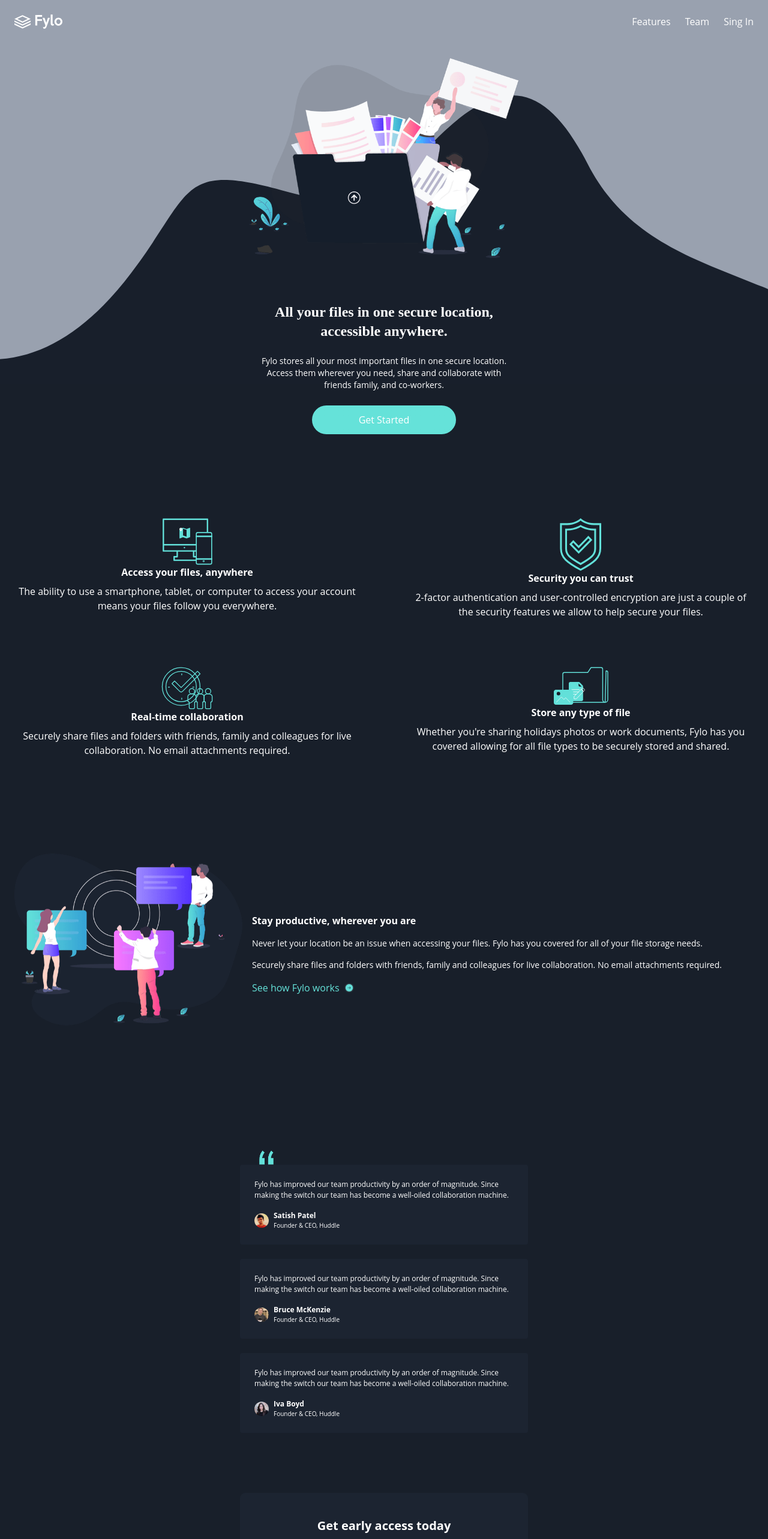
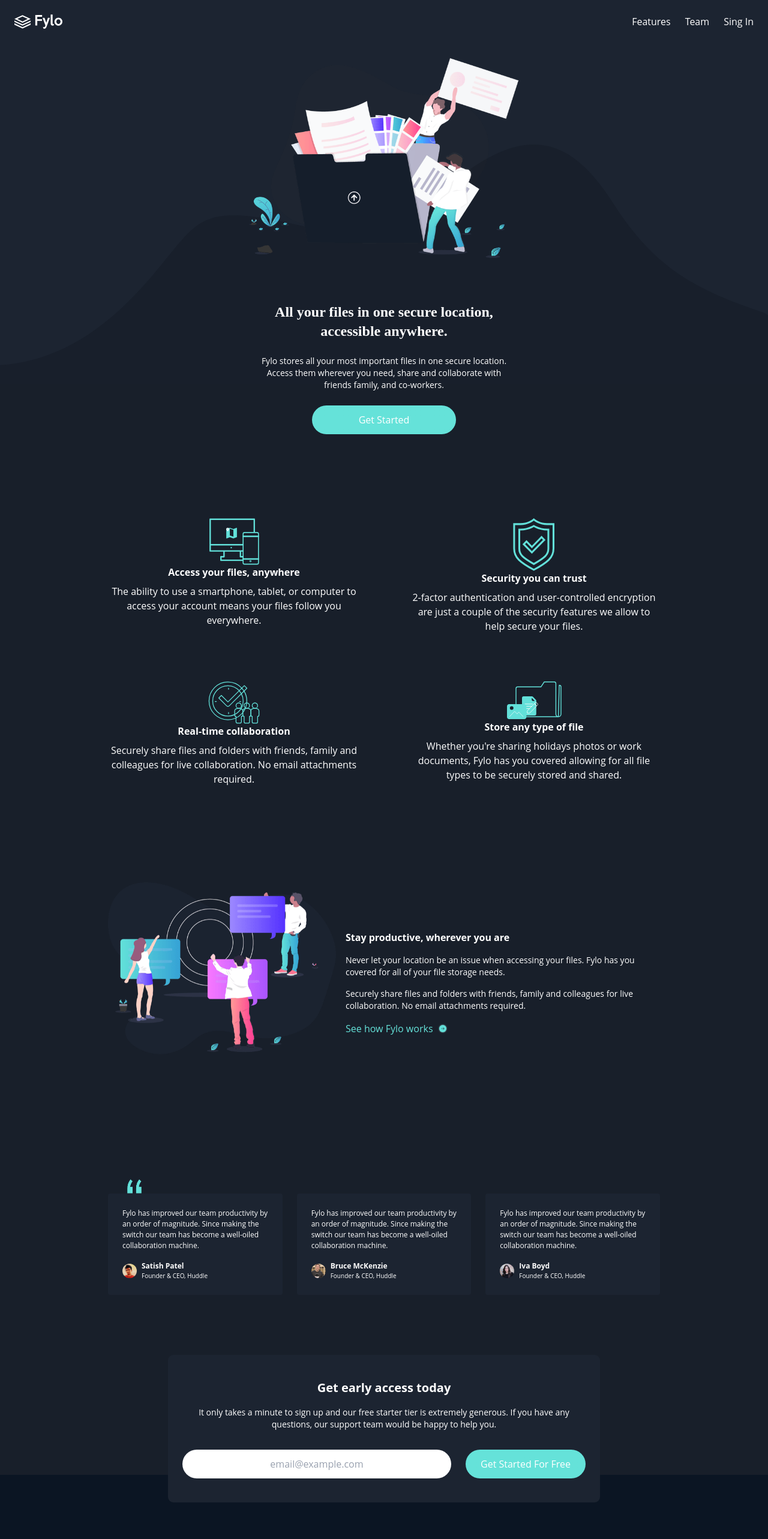
Before and after one commit to leiisxnz4/landingPage-React, a React (Vite) app: page / in a window 1280 px wide. Shown: the top 2566 px of the page at 60% size. Built offline with nearby package versions, Linux system fonts and the light colour scheme; a web font is replaced by a local one.

Commit message:
Ajustando vista - Desktop

```diff
--- a/src/App.tsx
+++ b/src/App.tsx
@@ -13,7 +13,7 @@
   return (
     <main className='m-auto'>
 
-      <section className='bg-gray-400 p-6 h-[420px] relative md:h-[640px]'>
+      <section className='bg-Navy-850 p-6 h-[420px] relative md:h-[640px]'>
         <Header />
 
         <img
@@ -23,9 +23,14 @@
         />
 
         <img
-          className='absolute bottom-0 left-0 w-full'
+          className='absolute bottom-0 left-0 w-full xl:hidden'
           src="/images/bg-curvy-mobile.svg"
           alt="bg curvy mobile"
+        />
+        <img
+          className='absolute bottom-0 left-0 w-full hidden xl:block'
+          src="/images/bg-curvy-desktop.svg"
+          alt="bg curvy desktop"
         />
       </section>
 
--- a/src/components/features.tsx
+++ b/src/components/features.tsx
@@ -3,7 +3,7 @@
 
 export const Features = () => {
   return (
-    <div className="grid grid-cols-1 gap-20 mt-[140px] md:grid-cols-2">
+    <div className="grid grid-cols-1 gap-20 mt-[140px] md:grid-cols-2 max-w-[920px] mx-auto">
       {
         features.map(({title, description, iconUrl}: Feature) => (
             <div key={title} className="flex flex-col items-center text-center">
--- a/src/components/footer/footer.tsx
+++ b/src/components/footer/footer.tsx
@@ -7,28 +7,26 @@
     <footer className="pt-[260px] pb-[160px] px-6">
       <img className="mb-10" src="/images/logo.svg" alt="Logo" />
 
-      <div className="flex flex-col gap-4 md:flex-row">
+      <div className="xl:flex xl:gap-24">
+        <div className="flex flex-col gap-4 md:flex-row xl:gap-24">
           <ContactItem styles="flex-1" {...contactInformation[0]} />
-        <div className="flex flex-col gap-4 flex-1">
+          <div className="flex flex-col gap-4 flex-1 xl:flex-none">
             {contactInformation.slice(1,4).map((contact: any) => (
               <ContactItem key={contact.alt} {...contact} />
             ))}
           </div>
         </div>
-
-      <div className="flex flex-col gap-8 mt-16 md:flex-row md:gap-24">
+        <div className="flex flex-col gap-8 mt-16 md:flex-row md:gap-24 xl:mt-0">
           <ul>
             {pages.map((page: string) => (
               <FooterListItem key={page} text={page} />
             ))}
           </ul>
-
           <ul>
             {conditions.map((condition: string) => (
               <FooterListItem key={condition} text={condition} />
             ))}
           </ul>
-
           <div className="flex justify-center gap-4">
             {medias.map((media: any) => (
               <div
@@ -39,7 +37,7 @@
               </div>
             ))}
           </div>
-
+        </div>
       </div>
     </footer>
   );
--- a/src/components/form.tsx
+++ b/src/components/form.tsx
@@ -1,20 +1,53 @@
+import type { FormEvent } from "react";
+import { useState } from "react";
 import { Button } from "./button"
 
 export const Form = () => {
+  const [inputValue, setInputValue] = useState<string>("");
+  const [error, setError] = useState<boolean>(false);
+
+  const handleSubmit = (e: FormEvent) => {
+    e.preventDefault();
+
+    const regExp = /[a-z0-9!#$%&'*+/=?^_`{|}~-]+(?:\.[a-z0-9!#$%&'*+/=?^_`{|}~-]+)*@(?:[a-z0-9](?:[a-z0-9-]*[a-z0-9])?\.)+[a-z0-9](?:[a-z0-9-]*[a-z0-9])?/g;
+
+    const isValid = regExp.test(inputValue);
+
+    if(isValid){
+      console.log("Correo enviado");
+      setError(false);
+    }else{
+      setError(true);
+    }
+
+  }
+
+  const handleChange = (e: React.ChangeEvent<HTMLInputElement>) => {
+    const value = e.target.value;
+    setInputValue(value);
+  }
+
   return (
-    <div className="mb-[300px] absolute top-[-200px] left-0 right-0 mx-auto text-center py-10 px-6 bg-Navy-850 rounded-[9px] w-[336px] md:w-[480px]">
+    <div className="mb-[300px] absolute top-[-200px] left-0 right-0 mx-auto text-center py-10 px-6 bg-Navy-850 rounded-[9px] w-[336px] md:w-[480px] xl:w-[720px]">
 
         <h2 className="font-bold mb-4 text-[1.25rem]">Get early access today</h2>
 
         <p className="text-sm mb-8">It only takes a minute to sign up and our free starter tier is extremely generous. If you have any questions, our support team would be happy to help you.</p>
 
-        <form className="flex flex-col gap-6" action="">
+        <form onSubmit={handleSubmit} className="flex flex-col gap-6 xl:flex-row" action="">
             <input
-                className="bg-white rounded-3xl placeholder:text-gray-400 text-center h-12"
+              onChange={handleChange}
+                className="bg-white rounded-3xl placeholder:text-gray-400 text-Navy-800 text-center h-12 xl:flex-1"
                 type="email"
                 placeholder="email@example.com"
+                required
+                value={inputValue}
             />
-            <Button text="Get Started For Free"/>
+            {
+              error && (<p className="text-Red-500 text-sm mt-[-12px]">Please provide an valid Email</p>)
+            }
+
+            <Button styles="xl:w-[200px]" text="Get Started For Free"/>
         </form>
     </div>
   )
--- a/src/components/more-information.tsx
+++ b/src/components/more-information.tsx
@@ -2,7 +2,7 @@
 
 export const MoreInformation = () => {
   return (
-    <div className="my-40 md:flex md:items-center md:gap-4">
+    <div className="my-40 md:flex md:items-center md:gap-4 max-w-[920px] mx-auto">
 
       <img className="mb-12 md:w-[380px]" src="/images/illustration-stay-productive.png" alt="Stay productive illustration" />
 
--- a/src/components/testimonials.tsx
+++ b/src/components/testimonials.tsx
@@ -4,7 +4,7 @@
 
 export const Testimonials = () => {
   return (
-    <div className="flex flex-col gap-6 items-center pt-6 relative w-[320px] md:w-[480px] mx-auto">
+    <div className="flex flex-col gap-6 items-center pt-6 relative w-[320px] md:w-[480px] mx-auto xl:flex-row xl:w-[920px]">
         <img className="size-6 absolute top-0 left-8" src="/images/bg-quotes.png" alt="bg quotes" />
         {
             testimonials.map((testimonial: Testimonial) => (
```
Lines whose indentation alone changed are shown as unchanged.
